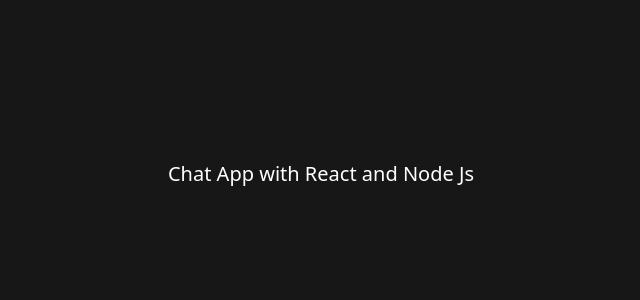
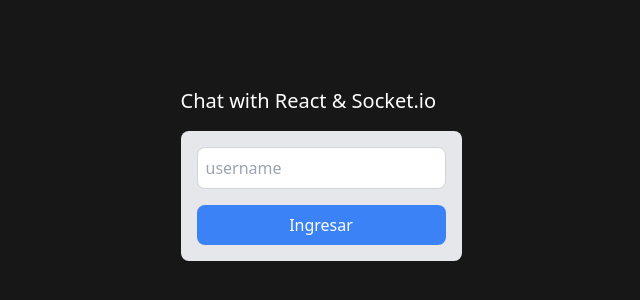
Before and after one commit to Nahuel-circulo/Chat-Front-End, a React (Vite) app: page / in a window 1280 px wide. Shown: the part 226-526 px from the top of the page, without its empty margins (319-959 px from the left). Built offline with nearby package versions, Linux system fonts and the light colour scheme.

Commit message:
create context

```diff
--- a/src/components/ExampleComponent.tsx
+++ /dev/null
@@ -1,9 +0,0 @@
-const ExampleComponent = () => {
-  return (
-    <>
-      <h1 className='text-xl text-white'>Chat App with React and Node Js</h1>
-    </>
-  )
-}
-
-export default ExampleComponent
--- /dev/null
+++ b/src/components/LoginForm.tsx
@@ -0,0 +1,19 @@
+import { FormEvent } from 'react'
+
+const LoginForm = () => {
+  const login = (e: FormEvent) => {
+    e.preventDefault()
+    console.log('login')
+  }
+
+  return (
+    <>
+      <form onSubmit={login} className='grid gap-4 p-4 bg-gray-200 rounded-lg'>
+        <input required minLength={5} maxLength={20} className='p-2 border border-gray-300 rounded-lg' type='text' placeholder='username' />
+        <button className='p-2 text-white bg-blue-500 rounded-lg hover:bg-blue-700' type='submit'>Ingresar</button>
+      </form>
+    </>
+  )
+}
+
+export default LoginForm
--- /dev/null
+++ b/src/context/App.context.tsx
@@ -0,0 +1,24 @@
+import { createContext, useState } from 'react'
+import { IChildren } from '../interfaces/base'
+import { IAppContext, IUser } from '../interfaces/context'
+
+const DEFAULT_CONTEXT_VALUES:IAppContext = {
+  userLogged: {
+    id: '',
+    email: '',
+    name: ''
+  },
+  setUserLogged: () => {}
+}
+
+export const AppContext = createContext<IAppContext>(DEFAULT_CONTEXT_VALUES)
+
+export default function AppProvider ({ children }: IChildren) {
+  const [userLogged, setUserLogged] = useState<IUser>(DEFAULT_CONTEXT_VALUES.userLogged)
+
+  return (
+    <AppContext.Provider value={{ userLogged, setUserLogged }}>
+      {children}
+    </AppContext.Provider>
+  )
+}
--- /dev/null
+++ b/src/interfaces/base.ts
@@ -0,0 +1,5 @@
+import { ReactNode } from 'react'
+
+export interface IChildren{
+  children: ReactNode
+}
--- /dev/null
+++ b/src/interfaces/context.ts
@@ -0,0 +1,11 @@
+import { Dispatch, SetStateAction } from 'react'
+
+export interface IUser {
+  id: string;
+  name: string;
+  email: string;
+}
+export interface IAppContext{
+  userLogged: IUser;
+  setUserLogged: Dispatch<SetStateAction<IUser>>
+}
--- a/src/layouts/DefaultLayout.tsx
+++ b/src/layouts/DefaultLayout.tsx
@@ -1,7 +1,7 @@
 import { Outlet } from 'react-router-dom'
 const DefaultLayout = () => {
   return (
-    <main>
+    <main className=' bg-neutral-900'>
       <Outlet />
     </main>
   )
--- a/src/pages/Home.tsx
+++ b/src/pages/Home.tsx
@@ -1,9 +1,10 @@
-import ExampleComponent from '../components/ExampleComponent'
+import LoginForm from '../components/LoginForm'
 
 const Home = () => {
   return (
-    <section className='grid min-h-screen bg-neutral-900 place-content-center'>
-      <ExampleComponent />
+    <section className='grid min-h-screen gap-4 place-content-center'>
+      <h1 className='text-xl text-white'>Chat with React & Socket.io</h1>
+      <LoginForm />
     </section>
   )
 }
--- /dev/null
+++ b/src/pages/Room.tsx
@@ -0,0 +1,9 @@
+const Room = () => {
+  return (
+    <div className='min-h-screen '>
+      <h1 className='text-3xl text-white'>Room</h1>
+    </div>
+  )
+}
+
+export default Room
--- a/src/routes/index.tsx
+++ b/src/routes/index.tsx
@@ -1,6 +1,7 @@
 import { createBrowserRouter } from 'react-router-dom'
 import DefaultLayout from '../layouts/DefaultLayout'
 import Home from '../pages/Home'
+import Room from '../pages/Room'
 
 export const router = createBrowserRouter([
   {
@@ -10,8 +11,10 @@
       {
         index: true,
         element: <Home />
+      }, {
+        path: '/room',
+        element: <Room />
       }
     ]
-
   }
 ])
```
Also changed, not shown: .eslintrc.cjs.
